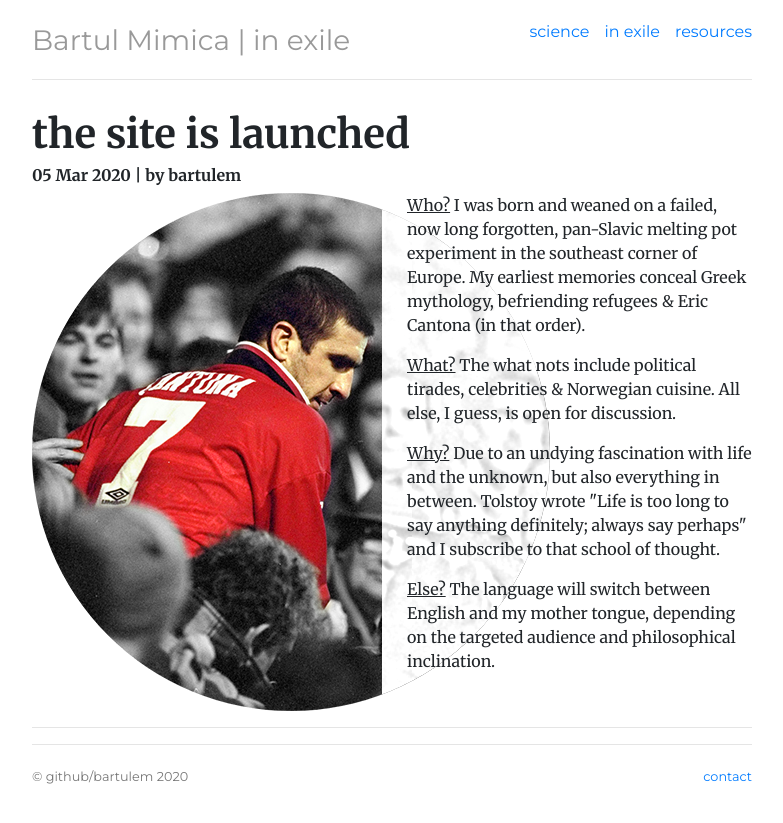
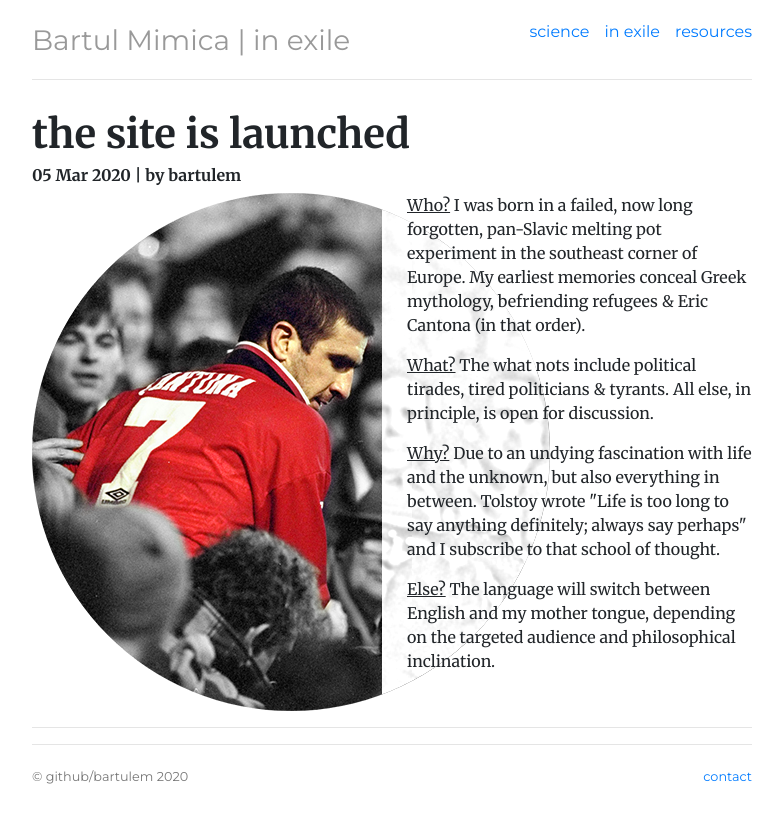
Before and after one commit to bartulem/bartulem.github.io, a Jekyll site: the page built from inexile/_posts/2020-02-24-bartulem-site-launched.md, in a window 1280 px wide. Shown: the top 823 px of the page, without its empty margins (248-1031 px from the left). Built offline with Jekyll 4.4.1, drawn with Linux system fonts in a browser that asks for light colours; comment, search, counter and statistics services are not loaded.

Commit message:
Update 2020-02-24-bartulem-site-launched.md

```diff
--- a/inexile/_posts/2020-02-24-bartulem-site-launched.md
+++ b/inexile/_posts/2020-02-24-bartulem-site-launched.md
@@ -13,8 +13,8 @@
   </div>
 
   <div class="col-sm-6">
-    <p> <u>Who?</u> I was born and weaned on a failed, now long forgotten, pan-Slavic melting pot experiment in the southeast corner of Europe. My earliest memories conceal Greek mythology, befriending refugees & Eric Cantona (in that order). </p>
-    <p> <u>What?</u> The what nots include political tirades, celebrities & Norwegian cuisine. All else, I guess, is open for discussion. </p>
+    <p> <u>Who?</u> I was born in a failed, now long forgotten, pan-Slavic melting pot experiment in the southeast corner of Europe. My earliest memories conceal Greek mythology, befriending refugees & Eric Cantona (in that order). </p>
+    <p> <u>What?</u> The what nots include political tirades, tired politicians & tyrants. All else, in principle, is open for discussion. </p>
     <p> <u>Why?</u> Due to an undying fascination with life and the unknown, but also everything in between. Tolstoy wrote "Life is too long to say anything definitely; always say perhaps" and I subscribe to that school of thought. </p>
     <p> <u>Else?</u> The language will switch between English and my mother tongue, depending on the targeted audience and philosophical inclination. </p>
   </div>
```
